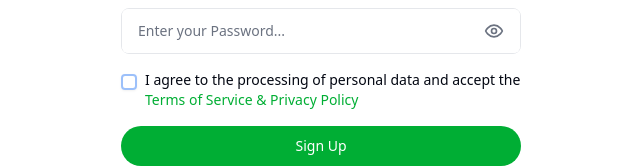
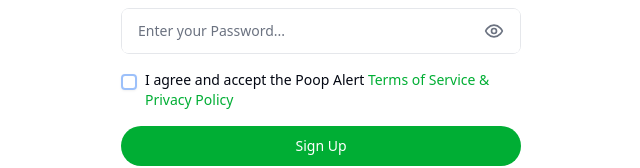
Before and after one commit to nrbnayon/Sound-Explores-Frontend, a React (Vite) app: page /signup in a window 1280 px wide. Shown: the part 456-624 px from the top of the page, without its empty margins (319-959 px from the left). Built offline with nearby package versions, Linux system fonts and the light colour scheme.

Commit message:
Update SignUp component to modify terms acceptance text for clarity

```diff
--- a/src/pages/auth/SignUp.jsx
+++ b/src/pages/auth/SignUp.jsx
@@ -236,7 +236,7 @@
                 htmlFor="terms"
                 className="cursor-pointer text-sm text-foreground"
               >
-                I agree to the processing of personal data and accept the{" "}
+                I agree and accept the Poop Alert{" "}
                 <Link
                   to="/privacy-policy"
                   className="text-primary hover:underline"
```
